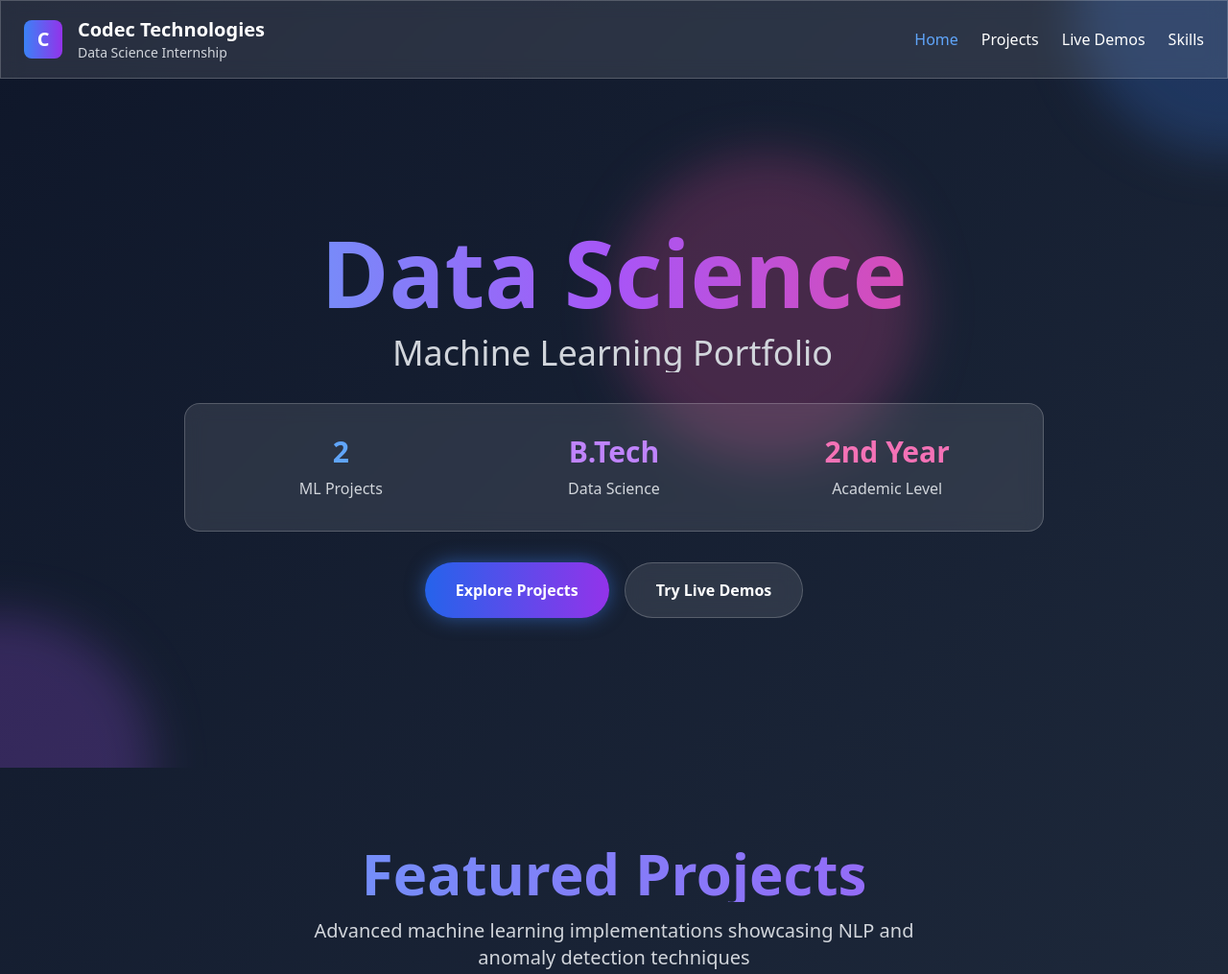
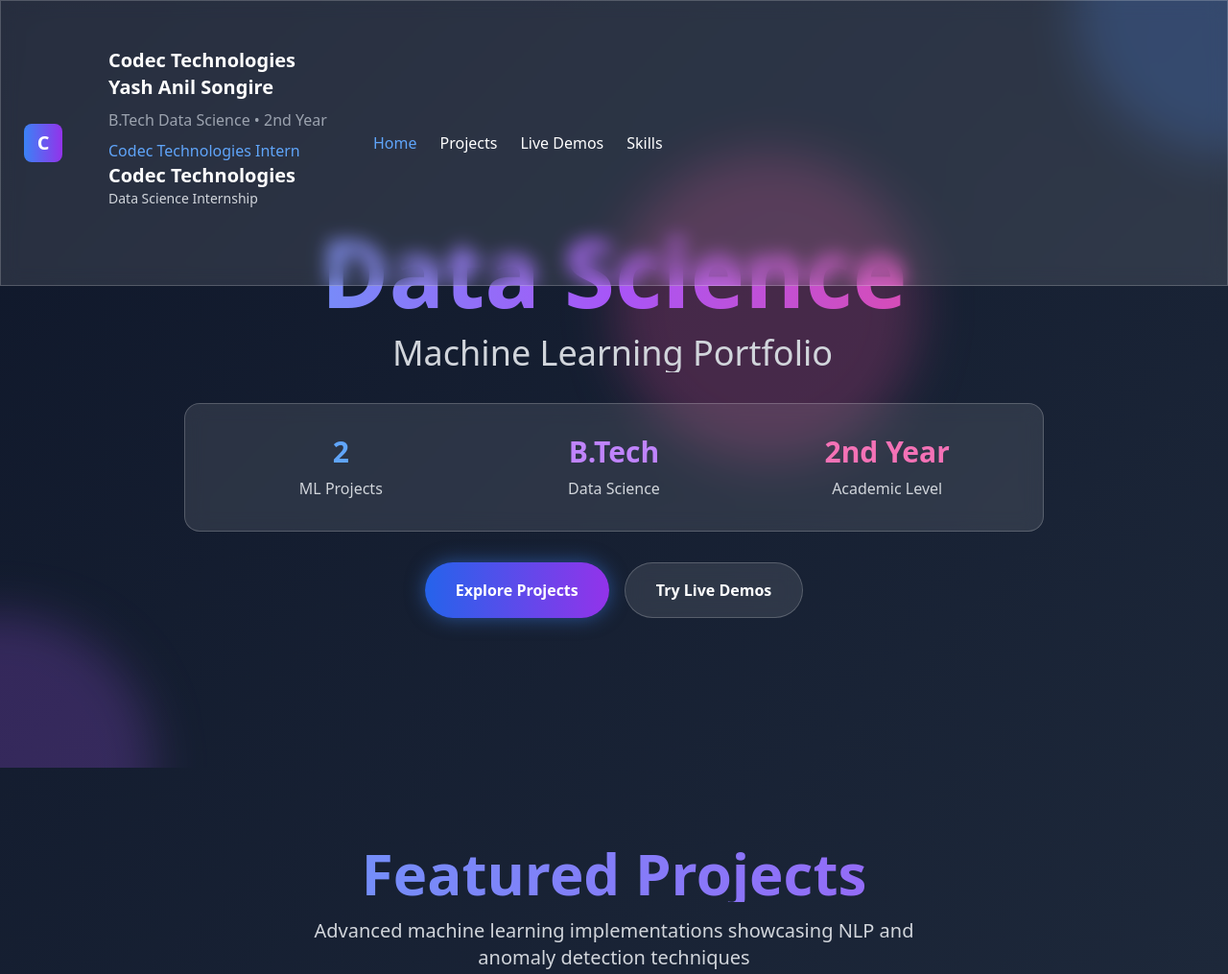
Before and after one commit to yashsongire225/CODEC-TECHNOLOGIES, a plain HTML site: page index.html in a window 1280 px wide. Shown: the top 1015 px of the page at 96% size. Drawn offline with nearby package versions, Linux system fonts and the light colour scheme.

Commit message:
Update index.html

```diff
--- a/index.html
+++ b/index.html
@@ -127,8 +127,12 @@
                     </div>
                     <div>
                         <span class="text-xl font-bold"></span>
-
-                        <h1 class="text-xl font-bold">Codec Technologies</h1>
+                        <div class="hologram-card p-8 rounded-2xl max-w-2xl mx-auto mb-8">
+                   <h1 class="text-xl font-bold">Codec Technologies</h1>
+                            <h3 class="text-xl font-semibold mb-2">Yash Anil Songire</h3>
+                <p class="text-gray-400 mb-2">B.Tech Data Science • 2nd Year</p>
+                <p class="text-blue-400">Codec Technologies Intern</p>
+                     <h1 class="text-xl font-bold">Codec Technologies</h1>
                         <p class="text-sm text-gray-300">Data Science Internship</p>
                     </div>
                 </div>
```
